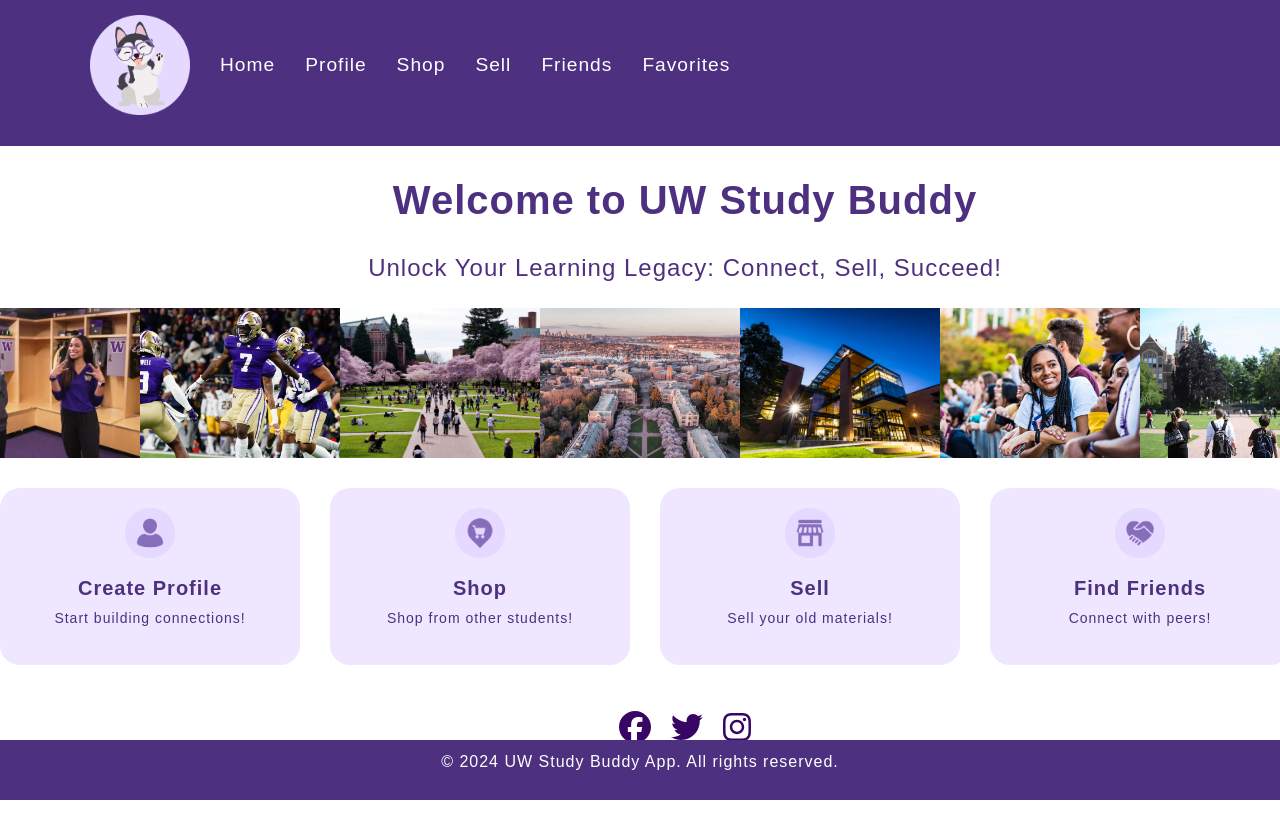
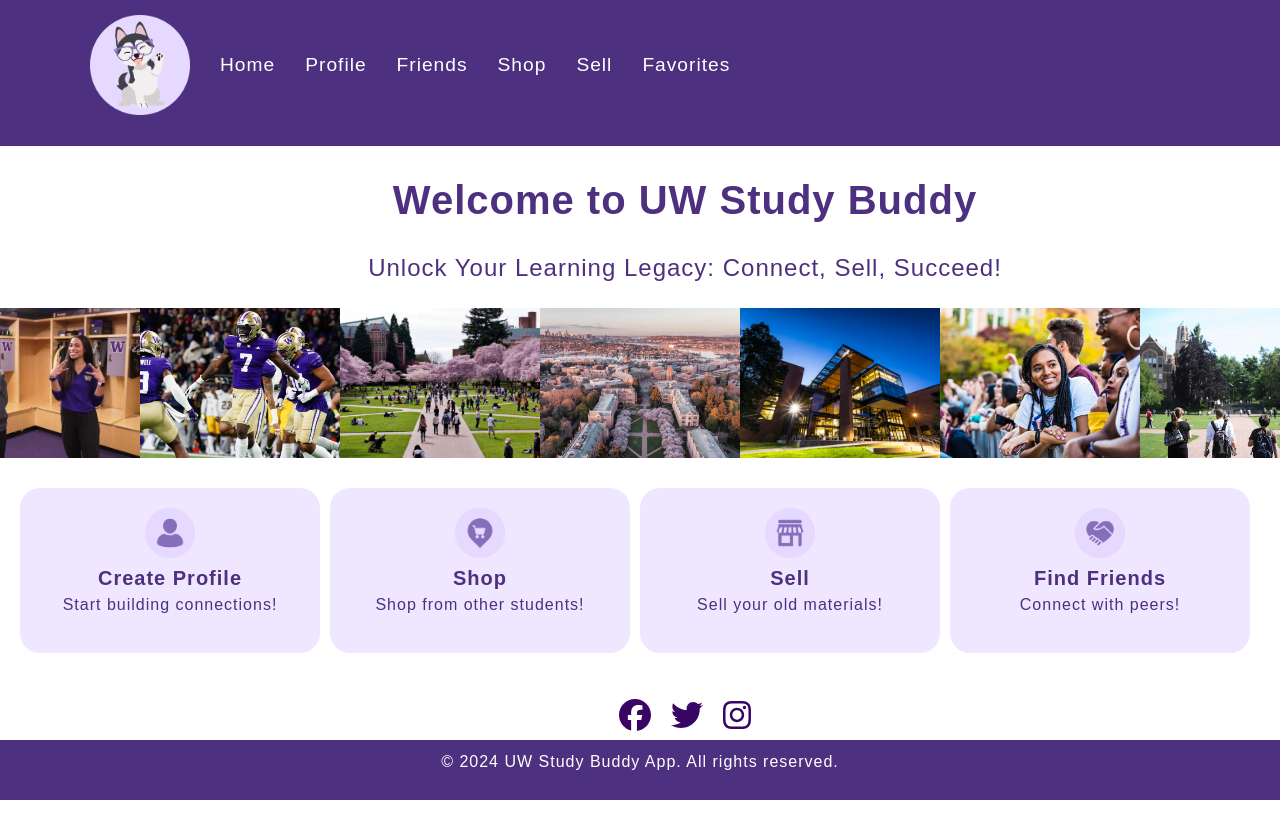
Before and after one commit to devanshidesai25/uwstudybuddy, a React (Create React App) app: page / in a window 1280 px wide. Built offline with nearby package versions, Linux system fonts and the light colour scheme.

Commit message:
small change to header

```diff
--- a/src/Header.js
+++ b/src/Header.js
@@ -9,9 +9,9 @@ function Header() {
         <li><Link to="/"><img src={studyBuddyLogo} alt="Study Buddy Logo" className="logo" /></Link></li>
         <li><Link to="/">Home</Link></li>
         <li><Link to="/profile">Profile</Link></li>
+        <li><Link to="/friends">Friends</Link></li>
         <li><Link to="/shop">Shop</Link></li>
         <li><Link to="/sell">Sell</Link></li>
-        <li><Link to="/friends">Friends</Link></li>
         <li><Link to= "/favorites">Favorites</Link></li>
       </ul>
     </div>
--- a/src/css/style.css
+++ b/src/css/style.css
@@ -702,36 +702,6 @@ button[type="goback"] {
     margin-top: 30px;
   }
 
-  .home-btns ul {
-    list-style: none;
-    padding: 0;
-    display: flex;
-    justify-content: center;
-    align-items: center;
-  }
-
-  .home-btns li {
-    margin: 0 20px;
-    text-align: center;
-  }
-
-  .home-btns a {
-    text-decoration: none;
-    color: #333;
-  }
-
-  .home-btns span {
-    display: block;
-    font-size: 18px;
-    margin-top: 10px;
-    font-weight: bold;
-  }
-
-  .home-btns p {
-    font-size: 14px;
-    margin-top: 5px;
-  }
-
   .social-icons {
     margin-top: 30px;
   }
```
